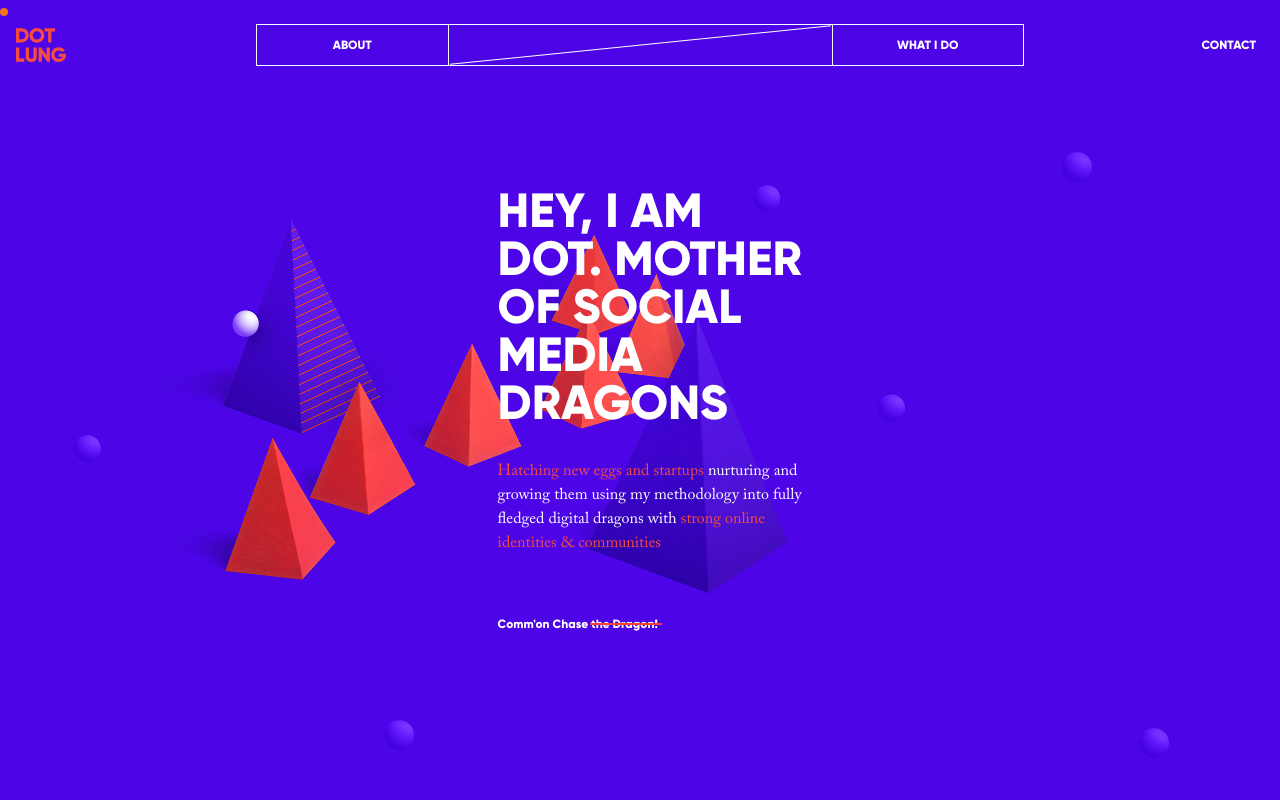
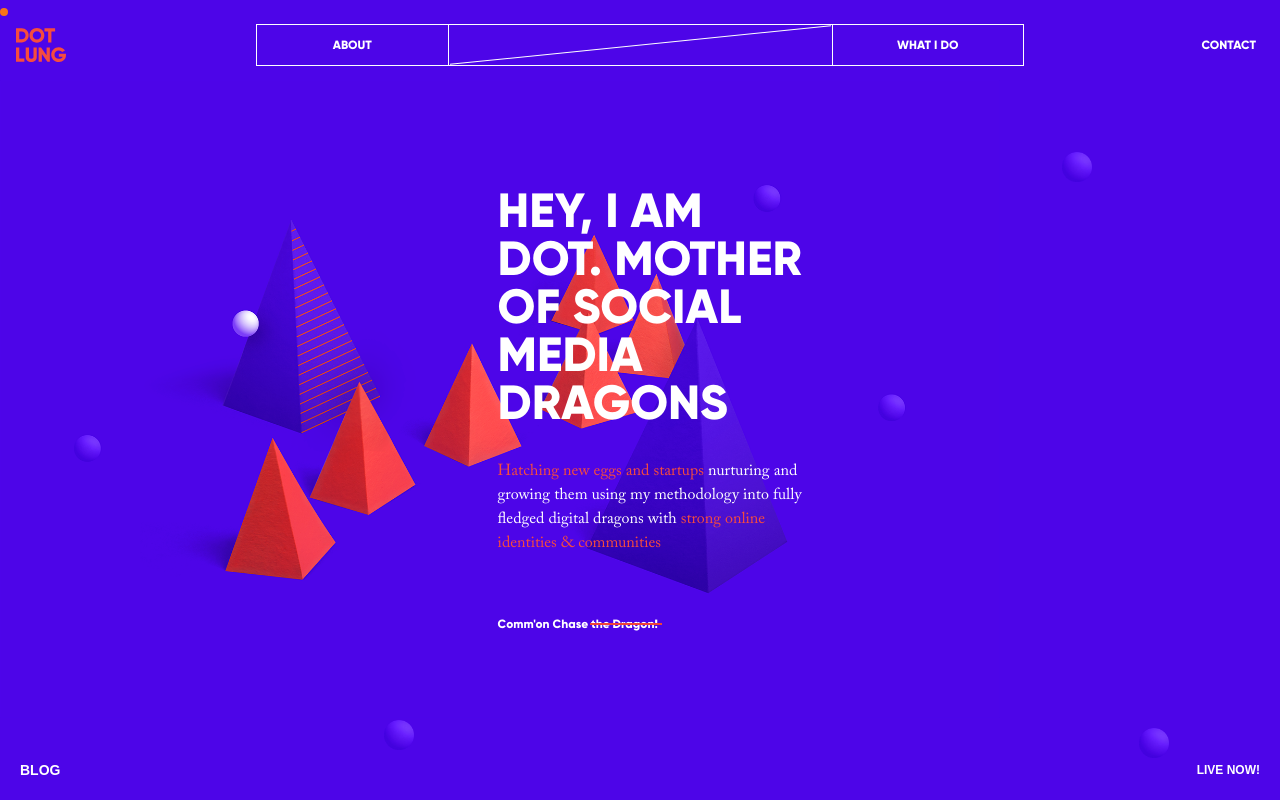
Before and after one commit to ArnabShikder24/dotlung-frontend, a Next.js app: page / in a window 1280 px wide. Built offline with nearby package versions, Linux system fonts and the light colour scheme.

Commit message:
add footer in home page

```diff
--- a/src/app/page.tsx
+++ b/src/app/page.tsx
@@ -1,6 +1,7 @@
 /* eslint-disable jsx-a11y/alt-text */
 /* eslint-disable @next/next/no-img-element */
 "use client";
+import Link from "next/link";
 import React from "react";
 
 export default function Home() {
@@ -73,6 +74,17 @@ export default function Home() {
           </div>
         </div>
       </div>
+      <div className="absolute left-0 bottom-5 w-full">
+        <div className="flex items-center justify-between px-5">
+          <Link href="/blog" className="font-bold text-sm hover:text-indigo-200">
+            BLOG
+          </Link>
+
+          <Link href="/live" className="text-xs font-semibold hover:text-indigo-200">
+            LIVE NOW!
+          </Link>
+        </div>
+      </div>
     </div>
   );
 }
```
